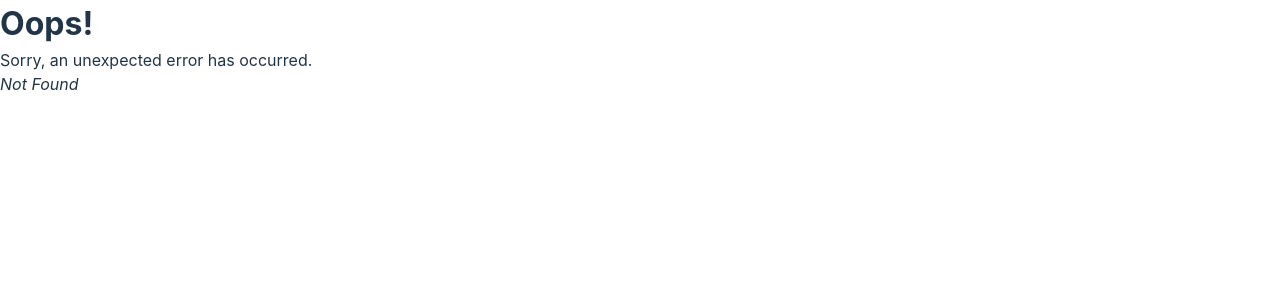
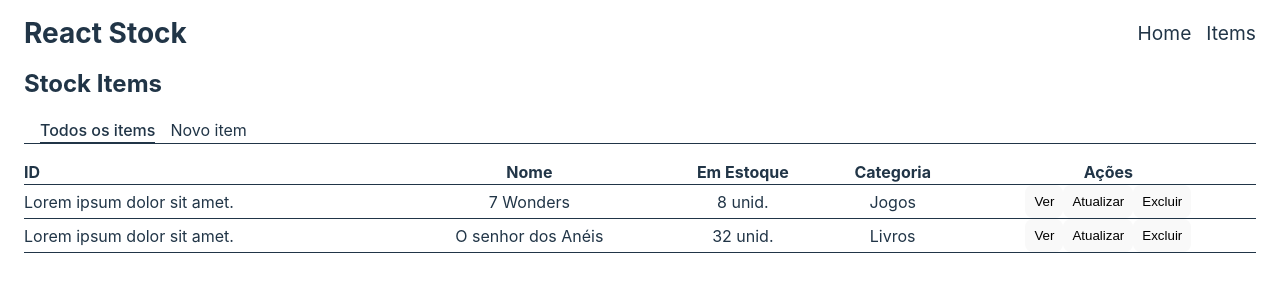
Before and after one commit to felipe0848/gestor-de-estoque--SPA-, a React (Vite) app: page /items in a window 1280 px wide. Before the commit this address had no page. Shown: the top 300 px of the page. Built offline with nearby package versions, Linux system fonts and the light colour scheme.

Commit message:
Include Static Stock Items Page

```diff
--- a/src/Components/Header/Header.css
+++ b/src/Components/Header/Header.css
@@ -14,13 +14,19 @@ nav{
     gap: 15px;
 }
 
-nav > a{
-    font-size: 1.2rem;
+a{
     color: inherit;
     text-decoration: none;
 }
 
+a:hover{
+    color: inherit;
+}
+
+nav > a{
+    font-size: 1.2rem;
+}
+
 nav > a:hover{
-    color: inherit;
     text-decoration: underline;
 }
--- a/src/Components/Header/Header.jsx
+++ b/src/Components/Header/Header.jsx
@@ -5,12 +5,12 @@ export default function Header(){
     return(
         <header>
             <div className="logo">
-            <h1>React Stock</h1>
+            <Link to="/"> <h1>React Stock</h1> </Link>
             </div>
 
             <nav>
                 <Link to="/">Home</Link>
-                <Link to="/">Items</Link>
+                <Link to="/items">Items</Link>
             </nav>
         </header>
     )
--- /dev/null
+++ b/src/pages/Items/Items.css
@@ -0,0 +1,11 @@
+.NavItems{
+    margin-bottom: 1rem;
+    padding: 1rem 0 0 1rem;
+    display: flex;
+    gap: 15px;
+    border-bottom: 1px solid #213547;
+}
+.selected{
+    font-weight: 500;
+    border-bottom: 1px solid #213547;
+}
--- /dev/null
+++ b/src/pages/Items/Items.jsx
@@ -0,0 +1,59 @@
+import { Link } from "react-router-dom";
+import Header from "../../Components/Header/Header";
+import "./Items.css"
+import { useState } from "react";
+
+export default function Items(){
+    const [selected, setSelected] = useState("Todos os items")
+
+    const handleSelect = (current)=> current === "Todos os items" ? setSelected("Todos os items") : setSelected("Novo item")
+
+
+    return(
+        <>
+            <Header/>
+            <div className="container">
+                <h2>Stock Items</h2>
+                <div className="NavItems">
+                    <Link to={"/items"} className={selected === "Todos os items" ? "selected" : ""} onClick={(ev)=>handleSelect(ev.target.innerText)}>Todos os items</Link>
+                    <Link to={"/items"} className={selected === "Novo item" ? "selected" : ""} onClick={(ev)=>handleSelect(ev.target.innerText)}>Novo item</Link>
+                </div>
+                <table>
+                    <thead>
+                        <tr>
+                            <th>ID</th>
+                            <th>Nome</th>
+                            <th>Em Estoque</th>
+                            <th>Categoria</th>
+                            <th>Ações</th>
+                        </tr>
+                    </thead>
+                    <tbody>
+                        <tr>
+                            <td>Lorem ipsum dolor sit amet.</td>
+                            <td>7 Wonders</td>
+                            <td>8 unid.</td>
+                            <td>Jogos</td>
+                            <td>
+                                <button>Ver</button>
+                                <button>Atualizar</button>
+                                <button>Excluir</button>
+                            </td>
+                        </tr>
+                        <tr>
+                            <td>Lorem ipsum dolor sit amet.</td>
+                            <td>O senhor dos Anéis</td>
+                            <td>32 unid.</td>
+                            <td>Livros</td>
+                            <td>
+                                <button>Ver</button>
+                                <button>Atualizar</button>
+                                <button>Excluir</button>
+                            </td>
+                        </tr>
+                    </tbody>
+                </table>
+            </div>
+        </>
+    )
+}
--- a/src/router.jsx
+++ b/src/router.jsx
@@ -1,6 +1,7 @@
 import { createBrowserRouter } from 'react-router-dom'
 import Home from './pages/Home/Home'
 import ErrorPage from './pages/ErrorPage'
+import Items from './pages/Items/Items'
 
 
 
@@ -10,7 +11,10 @@ import ErrorPage from './pages/ErrorPage'
     element: <Home/>,
     errorElement: <ErrorPage/>
   },
-
+  {
+    path: "/items",
+    element: <Items/>
+  }
 ])
 
 export default router
```
